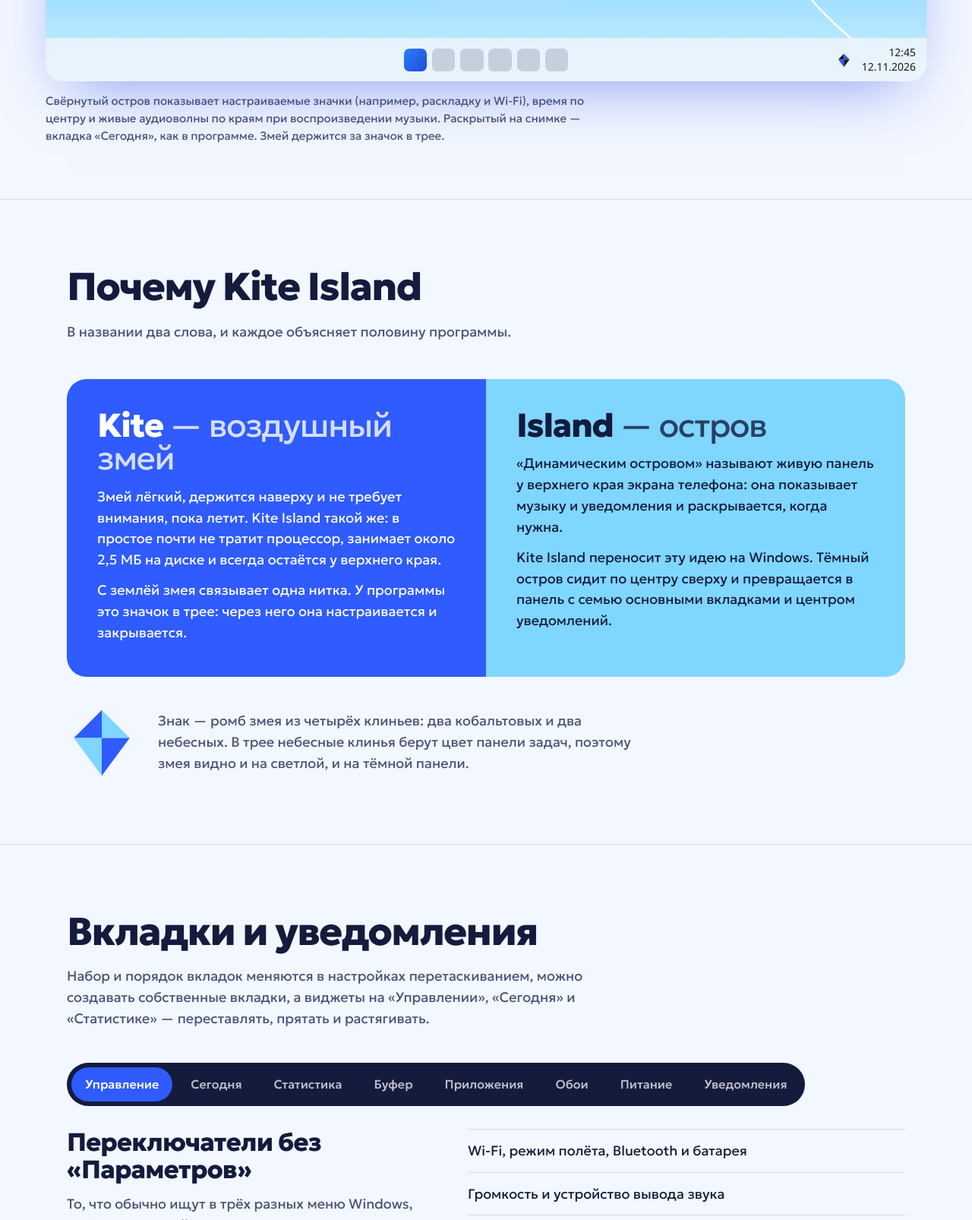
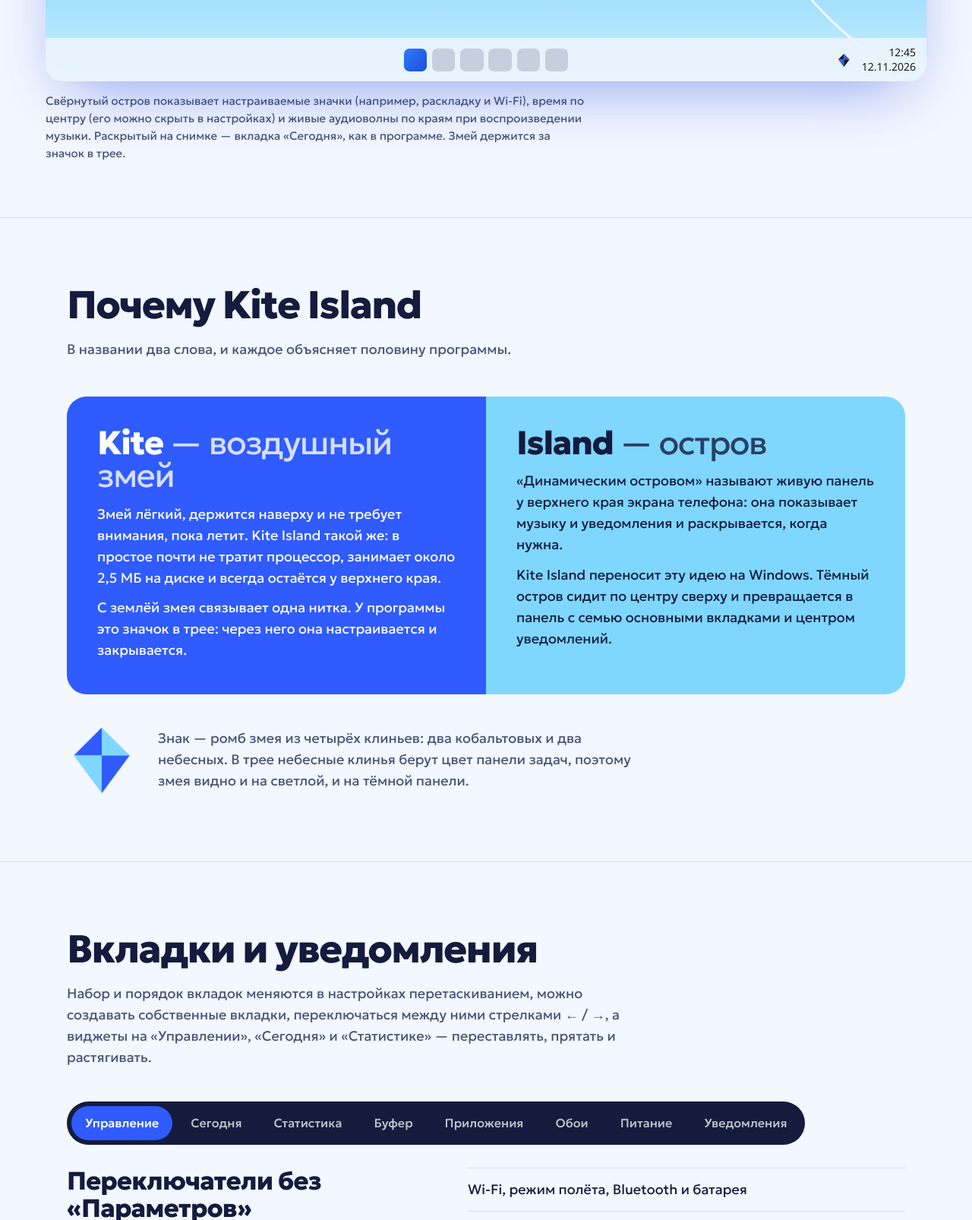
Before and after one commit to GulovM/island, a plain HTML site: page index.html in a window 1280 px wide. Shown: the part 1280-2886 px from the top of the page at 76% size. Drawn offline with Linux system fonts and the light colour scheme; no server answers.

Commit message:
docs: обновить описание вкладок и свёрнутого острова (Помодоро, навигация стрелками, скрытие времени)

```diff
--- a/index.html
+++ b/index.html
@@ -486,7 +486,7 @@ footer nav { display: flex; flex-wrap: wrap; gap: 10px 22px; }
           </span>
         </div>
       </div>
-      <figcaption>Свёрнутый остров показывает настраиваемые значки (например, раскладку и Wi-Fi), время по центру и живые аудиоволны по краям при воспроизведении музыки. Раскрытый на снимке — вкладка «Сегодня», как в программе. Змей держится за значок в трее.</figcaption>
+      <figcaption>Свёрнутый остров показывает настраиваемые значки (например, раскладку и Wi-Fi), время по центру (его можно скрыть в настройках) и живые аудиоволны по краям при воспроизведении музыки. Раскрытый на снимке — вкладка «Сегодня», как в программе. Змей держится за значок в трее.</figcaption>
     </figure>
   </div>
 
@@ -516,7 +516,7 @@ footer nav { display: flex; flex-wrap: wrap; gap: 10px 22px; }
   <section id="tabs">
     <div class="wrap">
       <h2>Вкладки и уведомления</h2>
-      <p class="intro">Набор и порядок вкладок меняются в настройках перетаскиванием, можно создавать собственные вкладки, а виджеты на «Управлении», «Сегодня» и «Статистике» — переставлять, прятать и растягивать.</p>
+      <p class="intro">Набор и порядок вкладок меняются в настройках перетаскиванием, можно создавать собственные вкладки, переключаться между ними стрелками ← / →, а виджеты на «Управлении», «Сегодня» и «Статистике» — переставлять, прятать и растягивать.</p>
       <div class="tabs">
         <div class="tablist" role="tablist" aria-label="Вкладки острова" id="tablist"></div>
         <div class="tabpanel" role="tabpanel" id="tabpanel" tabindex="0"></div>
@@ -597,7 +597,7 @@ footer nav { display: flex; flex-wrap: wrap; gap: 10px 22px; }
     ['Управление', 'Переключатели без «Параметров»', 'То, что обычно ищут в трёх разных меню Windows, собрано на одной вкладке.',
       ['Wi-Fi, режим полёта, Bluetooth и батарея', 'Громкость и устройство вывода звука', 'Ночной свет, тёмная тема и энергосбережение', 'Плеер для музыки и видео с аудиоволнами по краям чёлки']],
     ['Сегодня', 'День на одном экране', 'Часы, погода и календарь с вашими событиями.',
-      ['Свои события с повторами и напоминаниями', 'Синхронизация и запись событий в Google Календарь и iCloud', 'Таймер с отсчётом в чёлке', 'Список задач с уровнями важности и сортировкой']],
+      ['Свои события с повторами и напоминаниями', 'Синхронизация и запись событий в Google Календарь и iCloud', 'Таймер и режим Помодоро с цветовой индикацией фазы в чёлке', 'Список задач с уровнями важности и сортировкой']],
     ['Статистика', 'Как дела у компьютера', 'Нагрузка видна сразу, без диспетчера задач.',
       ['Процессор и память', 'Видеокарта и видеопамять', 'Диск и время работы', 'Сеть и замер скорости']],
     ['Буфер', 'Буфер обмена с памятью', 'История копирования за сутки и постоянный «Быстрый доступ».',
```
